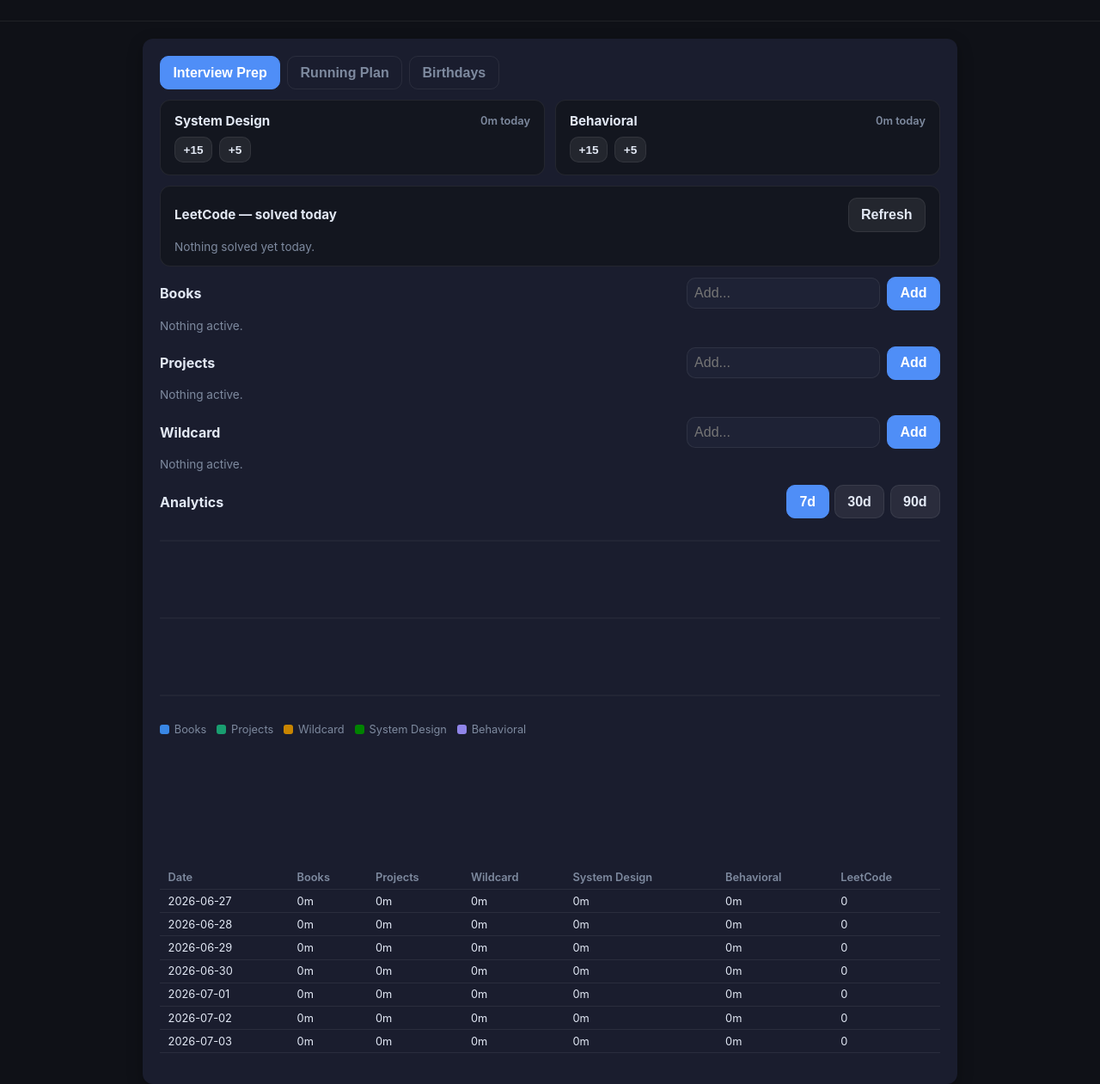
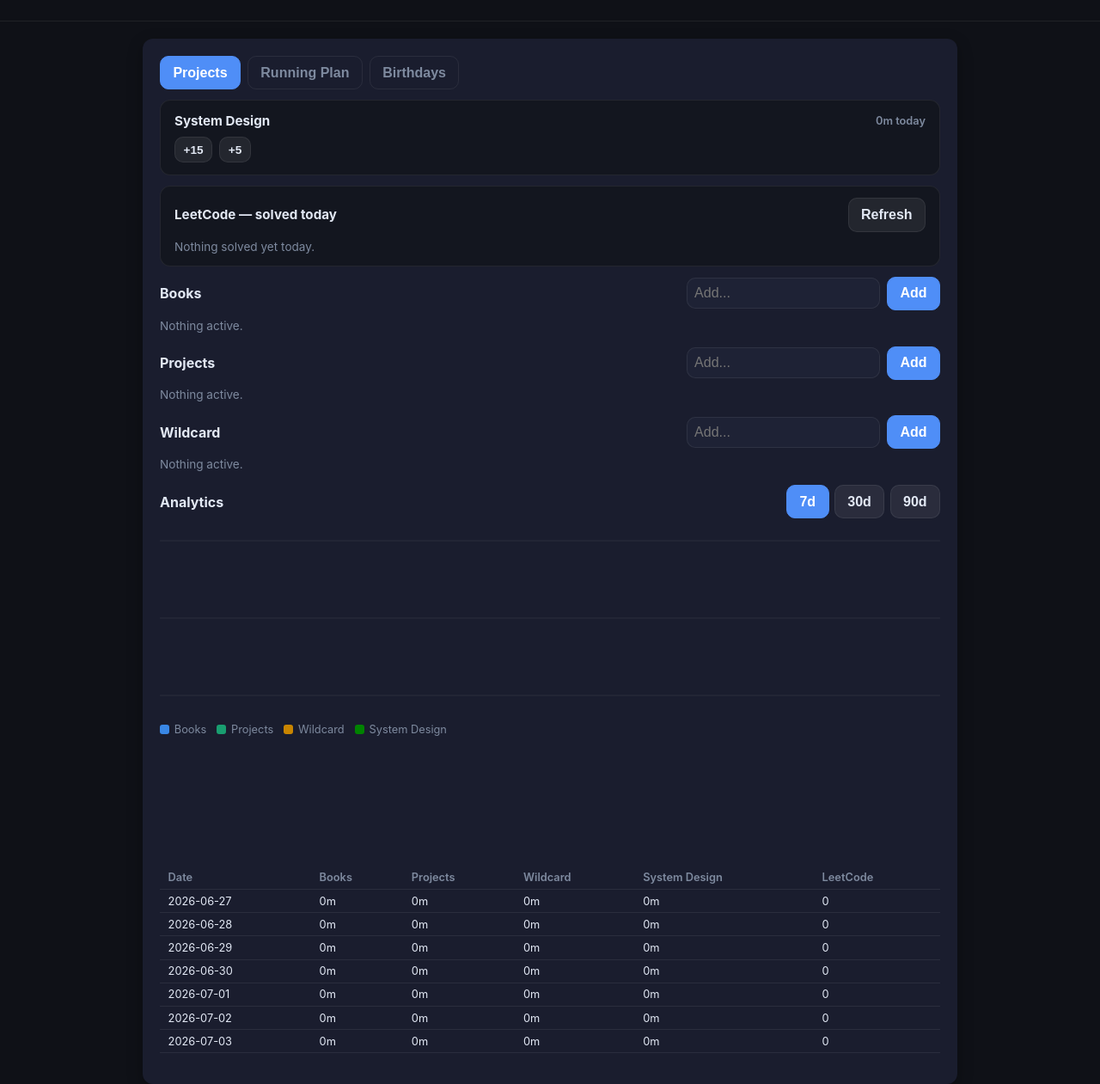
Before and after one commit to abbykatz23/kindle, a Flask app: page / in a window 1280 px wide. Shown: the whole page at 86% size. Run offline with Flask 3, Linux system fonts and the light colour scheme.

Commit message:
Rename IP area to Projects + get rid of behavioral

```diff
--- a/dashboard/render.py
+++ b/dashboard/render.py
@@ -127,7 +127,7 @@ def _draw_interview_prep_section(
     """Shared arm-then-tap flow: tap 5/15 to arm an amount, then tap a row to log
     it against that category/item. `rows` is the same list the detail view uses,
     so every book/project/wildcard item gets its own unambiguous tap target."""
-    draw.text((PADDING_X, y + 14), "INTERVIEW PREP", font=_font(36, bold=True), fill=80)
+    draw.text((PADDING_X, y + 14), "PROJECTS", font=_font(36, bold=True), fill=80)
     _draw_arm_buttons(draw, width, y + INTERVIEW_PREP_DASH_ARM_Y, pending_minutes)
 
     lc_count = (leetcode_today or {}).get("count", 0)
@@ -553,7 +553,7 @@ def render_interview_prep_detail(
 
     # ── Header ───────────────────────────────────────────────────────────────
     _draw_back_button(draw)
-    title = "PREP TIME LOG"
+    title = "PROJECTS TIME LOG"
     title_font = _font(28, bold=True)
     tb = draw.textbbox((0, 0), title, font=title_font)
     draw.text(((width - (tb[2] - tb[0])) // 2, 18), title, font=title_font, fill=80)
--- a/preview.py
+++ b/preview.py
@@ -12,7 +12,6 @@ def main() -> None:
 
     interview_prep_rows = [
         {"category": "system_design", "item_id": None, "label": "System Design Prep", "today_minutes": 30},
-        {"category": "behavioral", "item_id": None, "label": "Behavioral Interview Prep", "today_minutes": 0},
         {"category": "books", "item_id": "b1", "label": "Designing Data-Intensive Applications", "today_minutes": 45},
         {"category": "projects", "item_id": "p1", "label": "Kindle Dashboard", "today_minutes": 15},
     ]
--- a/utils/interview_prep.py
+++ b/utils/interview_prep.py
@@ -12,7 +12,6 @@ from utils.time_log import FIXED_CATEGORIES, get_totals_for_date
 
 CATEGORY_LABELS = {
     "system_design": "System Design",
-    "behavioral": "Behavioral",
     "books": "Books",
     "projects": "Projects",
     "wildcard": "Wildcard",
@@ -20,14 +19,13 @@ CATEGORY_LABELS = {
 
 FIXED_LABELS = {
     "system_design": "System Design Prep",
-    "behavioral": "Behavioral Interview Prep",
 }
 
 
 def get_loggable_rows(on_date: date | None = None) -> list[dict]:
     """Ordered rows for the Kindle detail view / frontend log-time UI.
 
-    Order: system_design, behavioral, then active books, projects, wildcard
+    Order: system_design, then active books, projects, wildcard
     (oldest-created first within each category).
     """
     on_date = on_date or date.today()
--- a/utils/time_log.py
+++ b/utils/time_log.py
@@ -7,7 +7,7 @@ from datetime import date, datetime, timedelta
 from config import Config
 from utils.interview_items import ITEM_CATEGORIES
 
-FIXED_CATEGORIES = ("system_design", "behavioral")
+FIXED_CATEGORIES = ("system_design",)
 ALL_CATEGORIES = ITEM_CATEGORIES + FIXED_CATEGORIES
 VALID_MINUTES = (5, 15)
 
--- a/web/static/css/style.css
+++ b/web/static/css/style.css
@@ -371,11 +371,10 @@ button, input[type=text] { font-size: 16px }
   --iprep-series-2: #199e70; /* Projects */
   --iprep-series-3: #c98500; /* Wildcard */
   --iprep-series-4: #008300; /* System Design */
-  --iprep-series-5: #9085e9; /* Behavioral */
 }
 
-.prep-fixed-row { display: grid; grid-template-columns: repeat(2,1fr); gap: .75rem; margin-bottom: .75rem }
-@media(max-width:600px) { .prep-fixed-row { grid-template-columns: 1fr } }
+.prep-fixed-row { display: flex; flex-wrap: wrap; gap: .75rem; margin-bottom: .75rem }
+.prep-fixed-row .prep-card { flex: 1 1 240px }
 
 .prep-card {
   background: var(--card-sunken); border: 1px solid var(--border); border-radius: 12px;
--- a/web/static/js/main.js
+++ b/web/static/js/main.js
@@ -610,7 +610,6 @@ document.addEventListener("DOMContentLoaded", () => {
         { key: 'projects', label: 'Projects', color: 'var(--iprep-series-2)' },
         { key: 'wildcard', label: 'Wildcard', color: 'var(--iprep-series-3)' },
         { key: 'system_design', label: 'System Design', color: 'var(--iprep-series-4)' },
-        { key: 'behavioral', label: 'Behavioral', color: 'var(--iprep-series-5)' },
     ];
 
     const SVG_NS = 'http://www.w3.org/2000/svg';
--- a/web/templates/index.html
+++ b/web/templates/index.html
@@ -4,7 +4,7 @@
 {% block content %}
 <div class="tabs card card--spacious" role="tablist" aria-label="Main tabs">
     <div class="row" style="gap:.5rem;">
-        <button type="button" class="tab-button btn {% if default_tab == 'interview' %}btn--primary{% else %}btn--ghost{% endif %}" role="tab" aria-selected="{% if default_tab == 'interview' %}true{% else %}false{% endif %}" data-target="#interview">Interview Prep</button>
+        <button type="button" class="tab-button btn {% if default_tab == 'interview' %}btn--primary{% else %}btn--ghost{% endif %}" role="tab" aria-selected="{% if default_tab == 'interview' %}true{% else %}false{% endif %}" data-target="#interview">Projects</button>
         <button type="button" class="tab-button btn {% if default_tab == 'running' %}btn--primary{% else %}btn--ghost{% endif %}" role="tab" aria-selected="{% if default_tab == 'running' %}true{% else %}false{% endif %}" data-target="#running">Running Plan</button>
         <button type="button" class="tab-button btn {% if default_tab == 'birthdays' %}btn--primary{% else %}btn--ghost{% endif %}" role="tab" aria-selected="{% if default_tab == 'birthdays' %}true{% else %}false{% endif %}" data-target="#birthdays">Birthdays</button>
         <div style="margin-left:auto;display:flex;gap:.5rem;align-items:center;">
@@ -25,10 +25,10 @@
 
     <div class="tab-contents" style="margin-top:.75rem">
 
-        {# ── Interview Prep tab ── #}
+        {# ── Projects tab ── #}
         <section id="interview" class="tab-content" aria-hidden="{% if default_tab == 'interview' %}false{% else %}true{% endif %}">
 
-            {# Fixed categories: System Design + Behavioral #}
+            {# Fixed categories: System Design #}
             <div class="prep-fixed-row">
                 {% for category in fixed_categories %}
                 <div class="prep-card">
```
